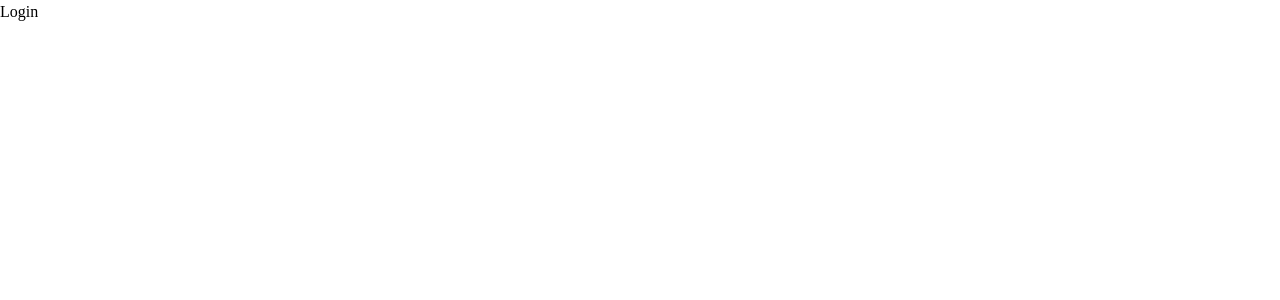
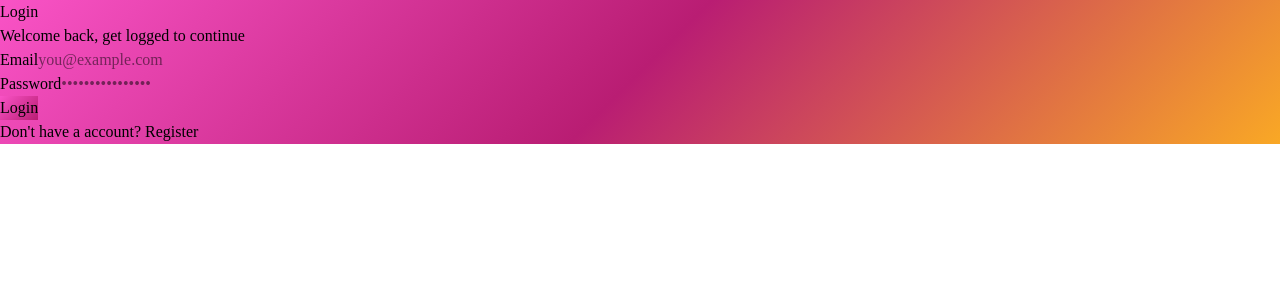
Before and after one commit to ShivamMissar/LocalCommunityEventsBoard, a React (Vite) app in the folder client/: page /login in a window 1280 px wide. Shown: the top 300 px of the page. Built offline with nearby package versions, Linux system fonts and the light colour scheme.

Commit message:
Login page now created with tailwindcss applied

```diff
--- a/client/src/App.jsx
+++ b/client/src/App.jsx
@@ -3,12 +3,13 @@ import './App.css';
 
 
 import Register from './pages/Register';
+import Login from './pages/Login';
 
 function App() {
   return (
     <Routes>
       <Route path="/" element={<p>Home</p>} />
-      <Route path="/login" element={<p>Login</p>} />
+      <Route path="/login" element={<Login/>} />
       <Route path="/register" element={<Register/>} />
       <Route path="/dashboard" element={<p>Dashboard</p>} />
       <Route path="/create" element={<p>Create Event</p>} />
--- a/client/src/pages/Login.jsx
+++ b/client/src/pages/Login.jsx
@@ -8,11 +8,76 @@ import { useNavigate } from "react-router-dom";
 
 
 
-function Login()
-{
-    return(
+function Login() {
+    const [email, setEmail] = useState('');
+    const [password, setPassword] = useState('');
+    const [successMessage, setSuccessMessage] = useState('');
+    const [errorMessage, setErrorMessage] = useState('');
 
-     <div> <h1>Login</h1></div>
+    async function handleLogin() {
+        try {
+            const response = await axios.post('http://localhost:5000/auth/login', {
+                email, password
+            });
+            setSuccessMessage("Logging in Redirecting...");
+            setTimeout(() => navigate('/'), 1500);
+        } catch (err) {
+            setErrorMessage('Registration failed. Please try again.');
+        }
+    }
+    return (
+
+        <div className="min-h-screen flex items-center justify-center px-4"
+            style={{ background: 'linear-gradient(135deg, #f953c6 0%, #b91d73 50%, #f9a825 100%)' }}
+        >
+            <div className="bg-white rounded-3xl p-10 w-full max-w-md shadow-2xl flex flex-col gap-5">
+                <h1 className="text-3xl font-extrabold text-gray-800 text-center">Login</h1>
+                <p className="text-center text-gray-400 text-sm -mt-3">Welcome back, get logged to continue </p>
+
+                {errorMessage && <p className="text-red-500 text-sm text-center bg-red-50 py-2 rounded-xl">{errorMessage}</p>}
+                {successMessage && <p className="text-green-500 text-sm text-center bg-green-50 py-2 rounded-xl">{successMessage}</p>}
+
+
+
+                <div className="flex flex-col gap-1">
+                    <label className="text-sm font-medium text-gray-600">Email</label>
+                    <input
+                        type="email"
+                        value={email}
+                        onChange={(e) => setEmail(e.target.value)}
+                        placeholder="you@example.com"
+                        className="w-full border border-gray-200 rounded-xl px-4 py-3 outline-none focus:border-pink-400 transition-colors text-gray-800"
+                    />
+                </div>
+
+                <div className="flex flex-col gap-1">
+                    <label className="text-sm font-medium text-gray-600">Password</label>
+                    <input
+                        type="password"
+                        value={password}
+                        onChange={(e) => setPassword(e.target.value)}
+                        placeholder="••••••••••••••••"
+                        className="w-full border border-gray-200 rounded-xl px-4 py-3 outline-none focus:border-pink-400 transition-colors text-gray-800"
+                    />
+                </div>
+
+                <button
+                    onClick={handleLogin}
+                    className="w-full py-3 rounded-xl font-bold text-white transition-all duration-200 hover:opacity-90 active:scale-95"
+                    style={{ background: 'linear-gradient(135deg, #f953c6, #b91d73)' }}
+                >
+                    Login
+                </button>
+
+                <p className="text-center text-sm text-gray-400">
+                    Don't have a account?{' '}
+                    <span onClick={() => navigate('/register')} className="text-pink-500 font-medium cursor-pointer hover:underline">
+                        Register
+                    </span>
+                </p>
+            </div>
+        </div>
+
     )
 }
 
```
